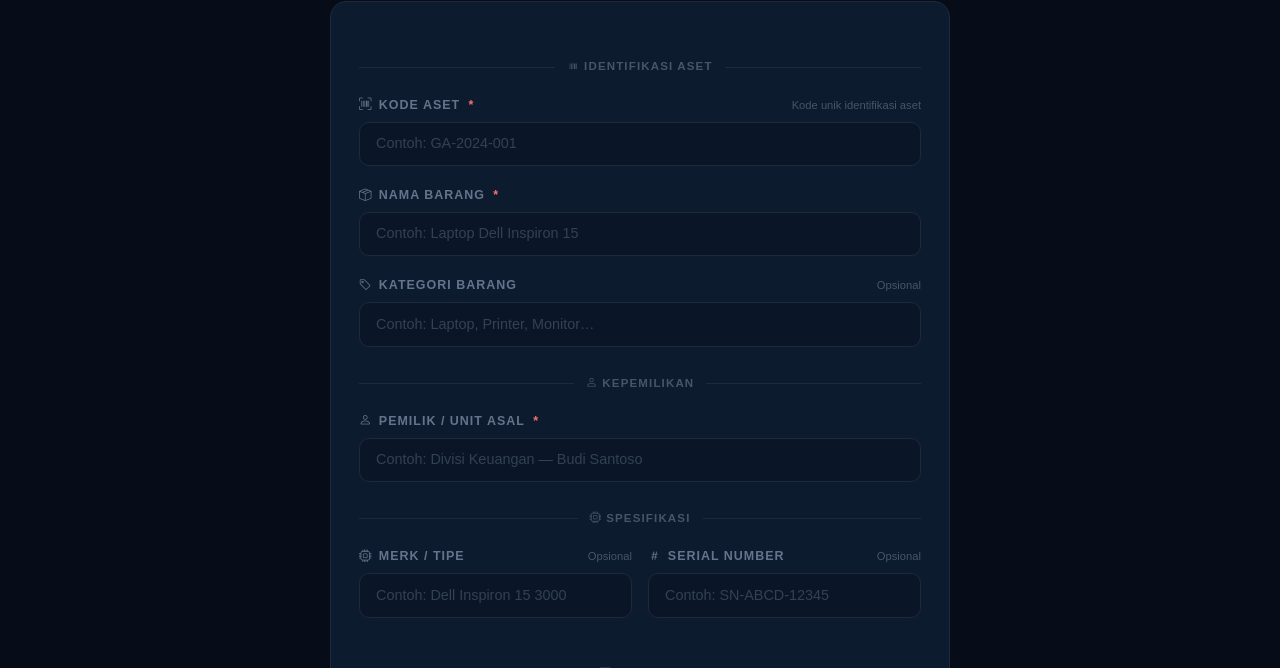
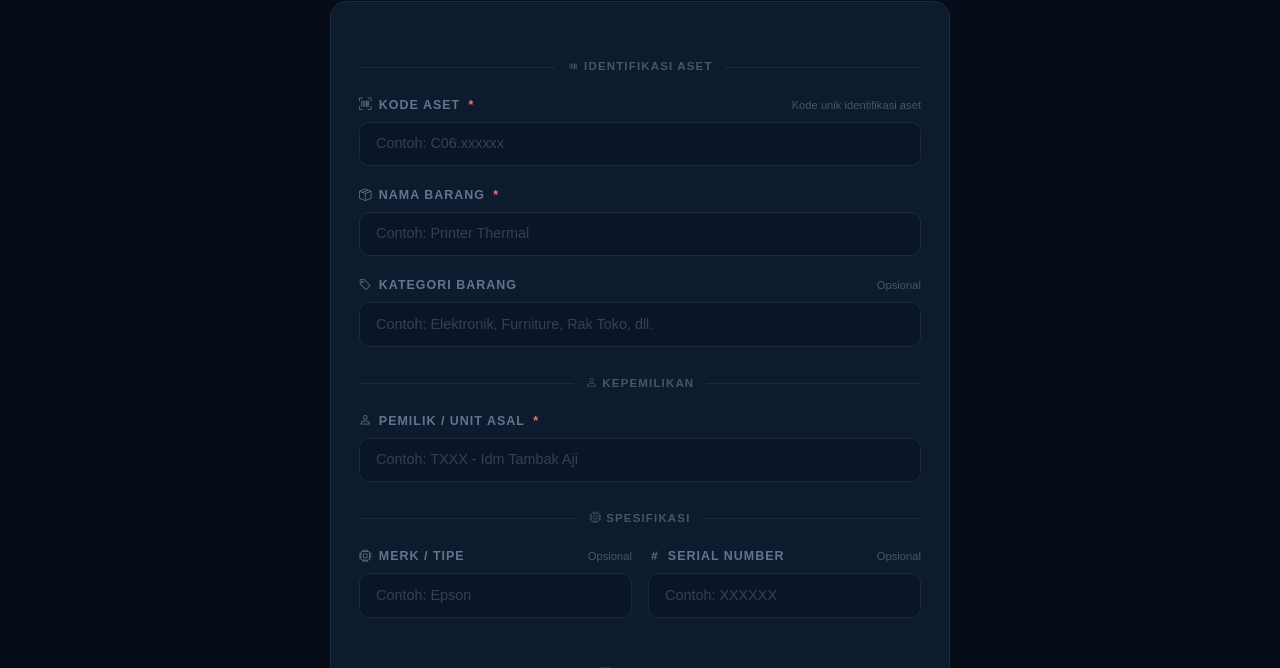
Before and after one commit to iyunn/service-tracking-ga, a Next.js app: page /admin/create in a window 1280 px wide. Shown: the part 197-865 px from the top of the page. Built offline with nearby package versions, Linux system fonts and the light colour scheme; no server answers.

Commit message:
revisi form tambah unit service : revisi placeholder

```diff
--- a/src/app/admin/create/page.js
+++ b/src/app/admin/create/page.js
@@ -29,7 +29,7 @@ const FIELDS = [
   {
     key: "kode_aset",
     label: "Kode Aset",
-    placeholder: "Contoh: GA-2024-001",
+    placeholder: "Contoh: C06.xxxxxx",
     icon: "bi-upc-scan",
     required: true,
     hint: "Kode unik identifikasi aset",
@@ -38,14 +38,14 @@ const FIELDS = [
   {
     key: "nama_barang",
     label: "Nama Barang",
-    placeholder: "Contoh: Laptop Dell Inspiron 15",
+    placeholder: "Contoh: Printer Thermal",
     icon: "bi-box-seam",
     required: true,
   },
   {
     key: "kategori_barang",
     label: "Kategori Barang",
-    placeholder: "Contoh: Laptop, Printer, Monitor…",
+    placeholder: "Contoh: Elektronik, Furniture, Rak Toko, dll.",
     icon: "bi-tag",
     required: false,
     hint: "Opsional",
@@ -53,14 +53,14 @@ const FIELDS = [
   {
     key: "pemilik_asal",
     label: "Pemilik / Unit Asal",
-    placeholder: "Contoh: Divisi Keuangan — Budi Santoso",
+    placeholder: "Contoh: TXXX - Idm Tambak Aji",
     icon: "bi-person",
     required: true,
   },
   {
     key: "merk",
     label: "Merk / Tipe",
-    placeholder: "Contoh: Dell Inspiron 15 3000",
+    placeholder: "Contoh: Epson",
     icon: "bi-cpu",
     required: false,
     hint: "Opsional",
@@ -68,7 +68,7 @@ const FIELDS = [
   {
     key: "serial_number",
     label: "Serial Number",
-    placeholder: "Contoh: SN-ABCD-12345",
+    placeholder: "Contoh: XXXXXX",
     icon: "bi-hash",
     required: false,
     hint: "Opsional",
```
